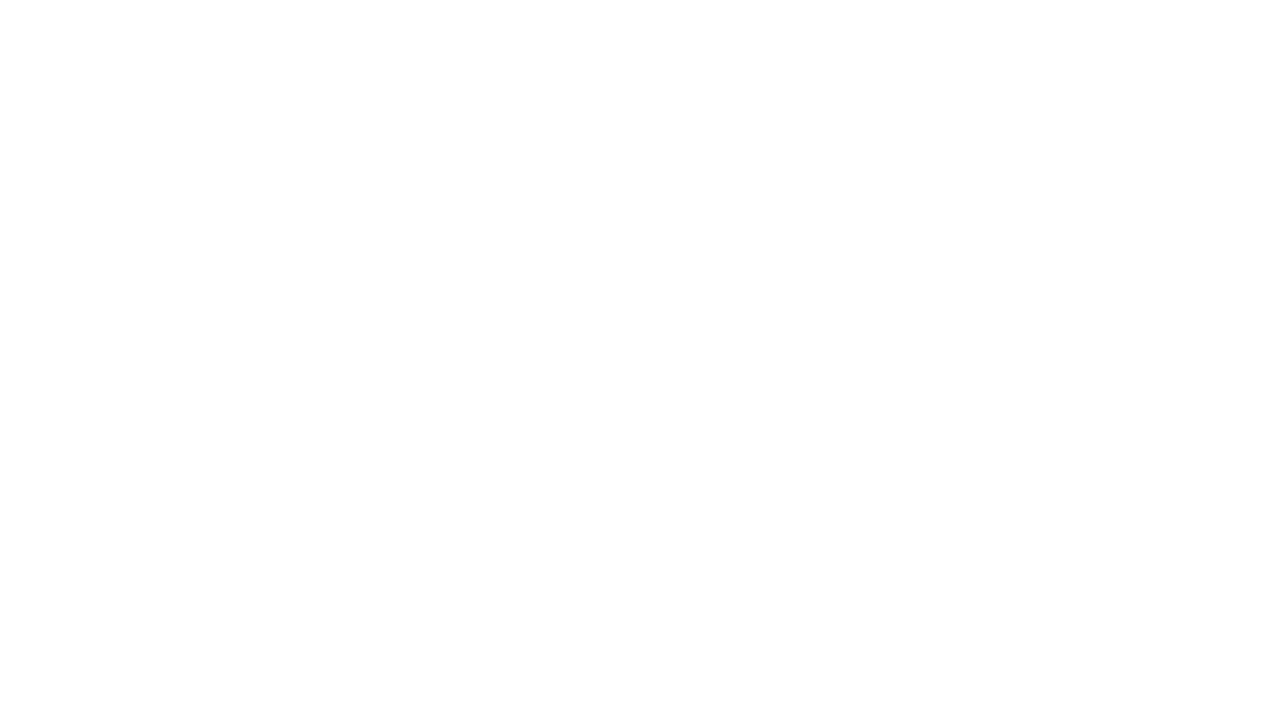
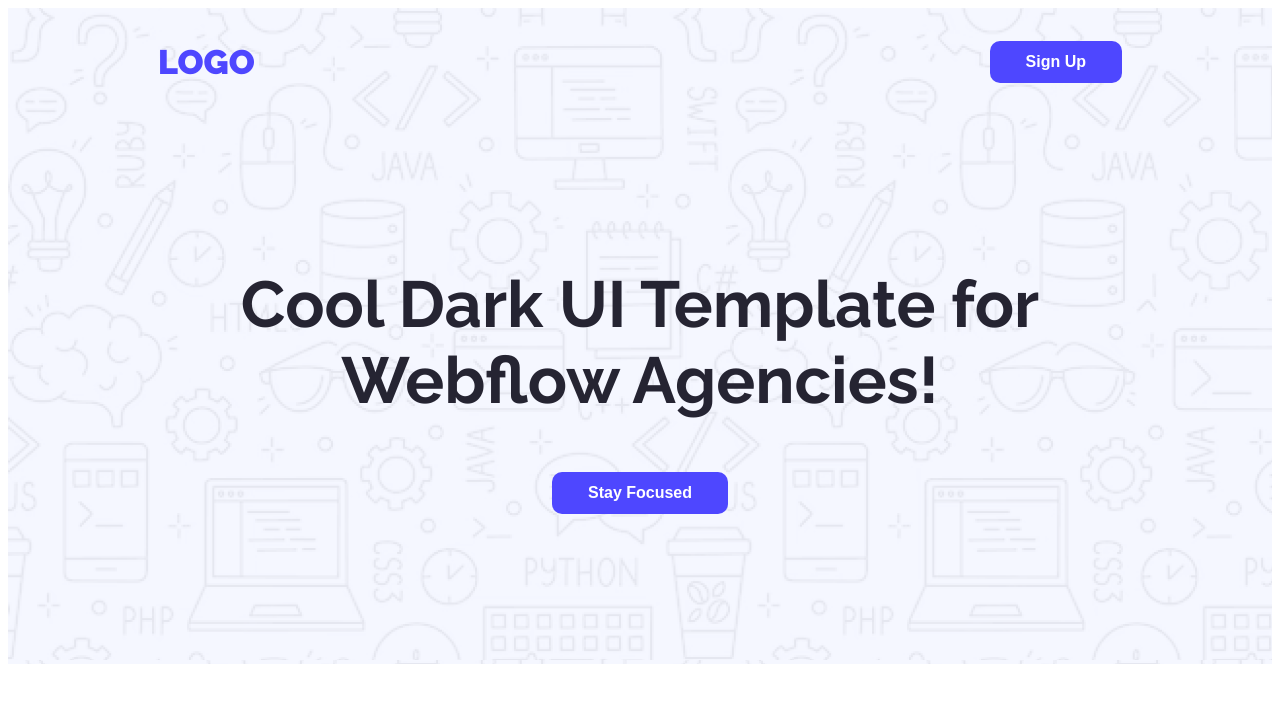
Before and after one commit to Nayem7890/landing-launchpad, a plain HTML site: page index.html in a window 1280 px wide. Drawn offline with Linux system fonts and the light colour scheme.

Commit message:
first page done

```diff
--- a/index.html
+++ b/index.html
@@ -4,8 +4,27 @@
     <meta charset="UTF-8">
     <meta name="viewport" content="width=device-width, initial-scale=1.0">
     <title>Landing Launchpad</title>
+<link rel="preconnect" href="https://fonts.googleapis.com">
+<link rel="preconnect" href="https://fonts.gstatic.com" crossorigin>
+<link href="https://fonts.googleapis.com/css2?family=Raleway:ital,wght@0,100..900;1,100..900&display=swap" rel="stylesheet">
+
+    <link rel="stylesheet" href="styles/portfolio.css">
 </head>
-<body>
+<body class="raleway-normal">
+    <header>
+        <nav>
+            <h3 class="nav-titile">LOGO</h3>
+            <ul>
+                <li><a href=""><button class="btn">Sign Up</button></a></li>
+            </ul>
+        </nav>
+        <div class="banner">
+            <div class="banner-content">
+                <h2 class="banner-title">Cool Dark UI Template for <br> Webflow Agencies!</h2>
+                <button class="btn-second">Stay Focused</button>
+            </div>
+        </div>
 
+    </header>
 </body>
 </html>
--- a/styles/portfolio.css
+++ b/styles/portfolio.css
@@ -0,0 +1,60 @@
+.raleway-normal {
+  font-family: "Raleway", sans-serif;
+  font-optical-sizing: auto;
+  font-style: normal;
+}
+
+nav{
+    display: flex;
+    align-items: center;
+    justify-content: space-between;
+    margin: 0 150px;
+    margin-bottom: 150px;
+}
+
+nav ul li{
+    list-style: none;
+}
+
+.nav-titile{
+    color: #4E47FF;
+    font-size: 34px;
+    font-weight: 900;
+
+}
+
+.btn{
+    background-color: #4E47FF;
+    font-size: 16px;
+    font-weight: 700;
+    color: white;
+    padding: 12px 36px;
+    border-radius: 10px;
+    border-style: none;
+
+}
+
+.btn-second{
+    background-color: #4E47FF;
+    font-size: 16px;
+    font-weight: 700;
+    color: white;
+    padding: 12px 36px;
+    border-radius: 10px;
+    border-style: none;
+    margin-bottom: 150px;
+}
+
+header{
+    background-image: url(../Assets/Hero-bg.png)
+
+}
+
+.banner{
+    text-align: center;
+}
+.banner-title{
+    font-size: 65px;
+    font-weight: 700;
+    color: #252432;
+}
```
